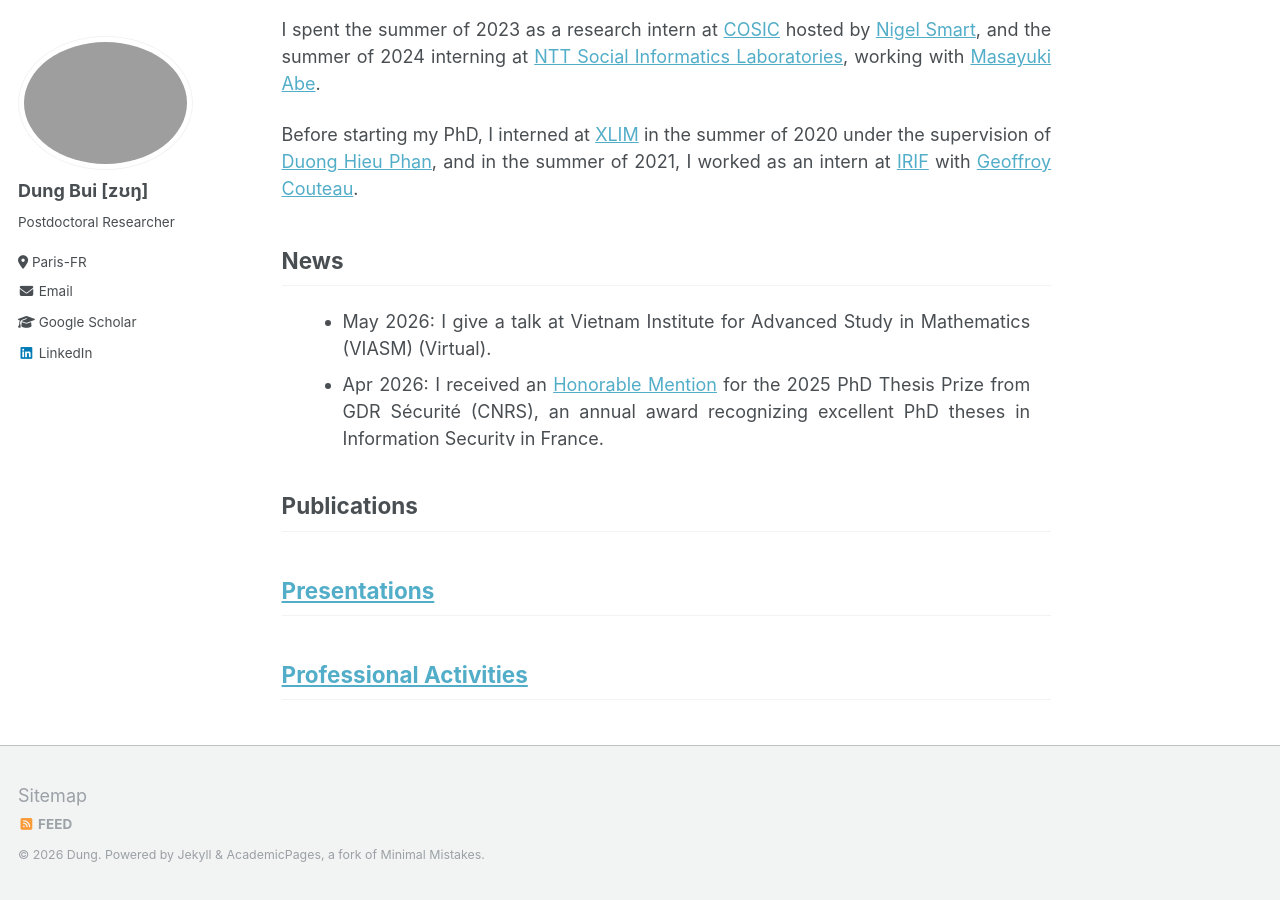
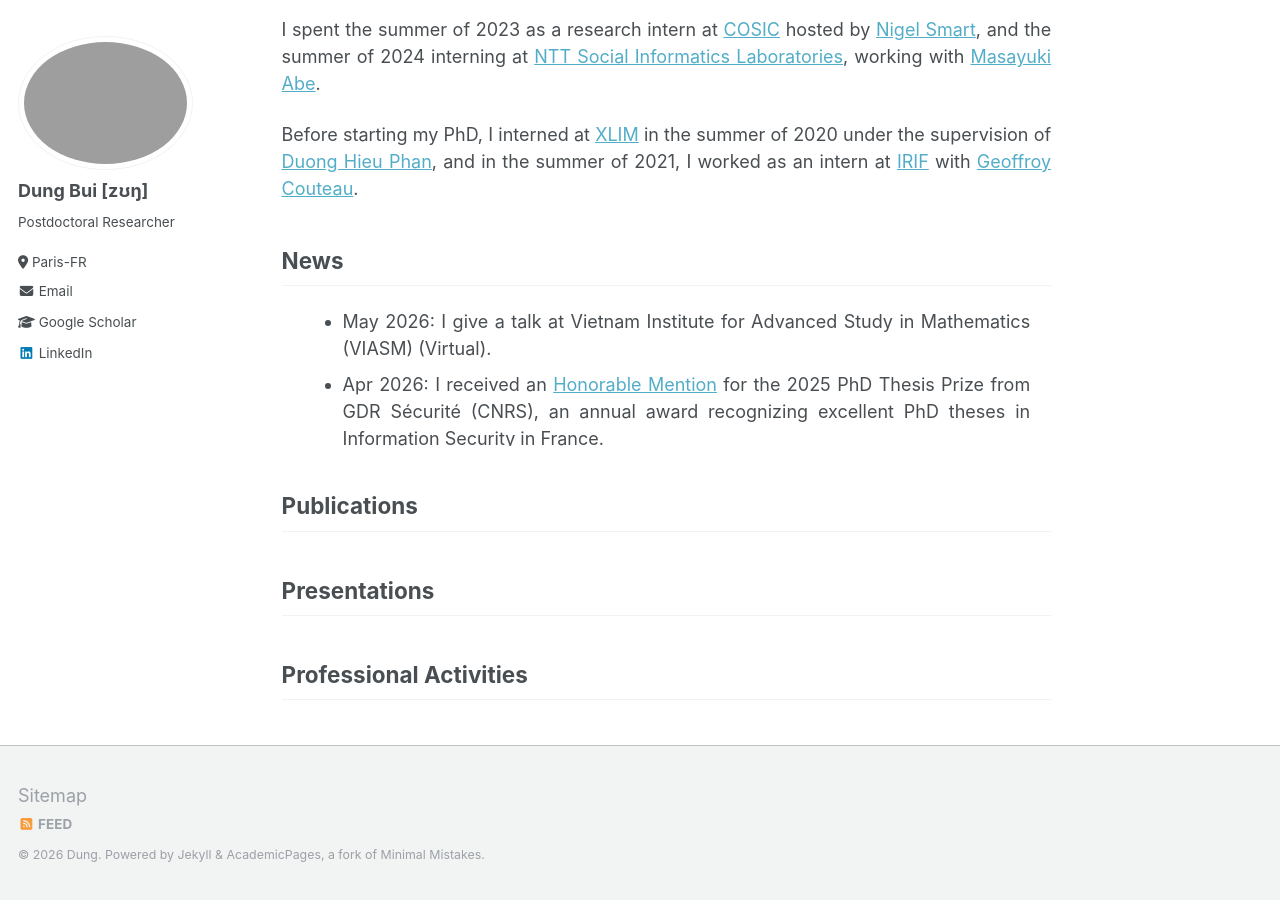
Before and after one commit to dungbui15/dungbui15.github.io, a Jekyll site: the page built from _pages/about.md, in a window 1280 px wide and 900 px high, scrolled down 502 px. Built offline with Jekyll 4.4.1, drawn with Linux system fonts in a browser that asks for light colours.

Commit message:
Update about.md

```diff
--- a/_pages/about.md
+++ b/_pages/about.md
@@ -66,8 +66,8 @@ Before starting my PhD, I interned at [XLIM](https://www.xlim.fr/en) in the summ
   </ul>
 </div>
 
-## <a href="/publications/" style="text-decoration:none; color:inherit;">Publications</a>
+## <a href="/publications/" style="text-decoration:none; color:inherit;"> Publications</a>
 
-## [Presentations](/presentations/)
+## <a href="/presentations/" style="text-decoration:none; color:inherit;"> Presentations</a>
 
-## [Professional Activities](/activities/)
+## <a href="/activities/" style="text-decoration:none; color:inherit;"> Professional Activities</a>
```
